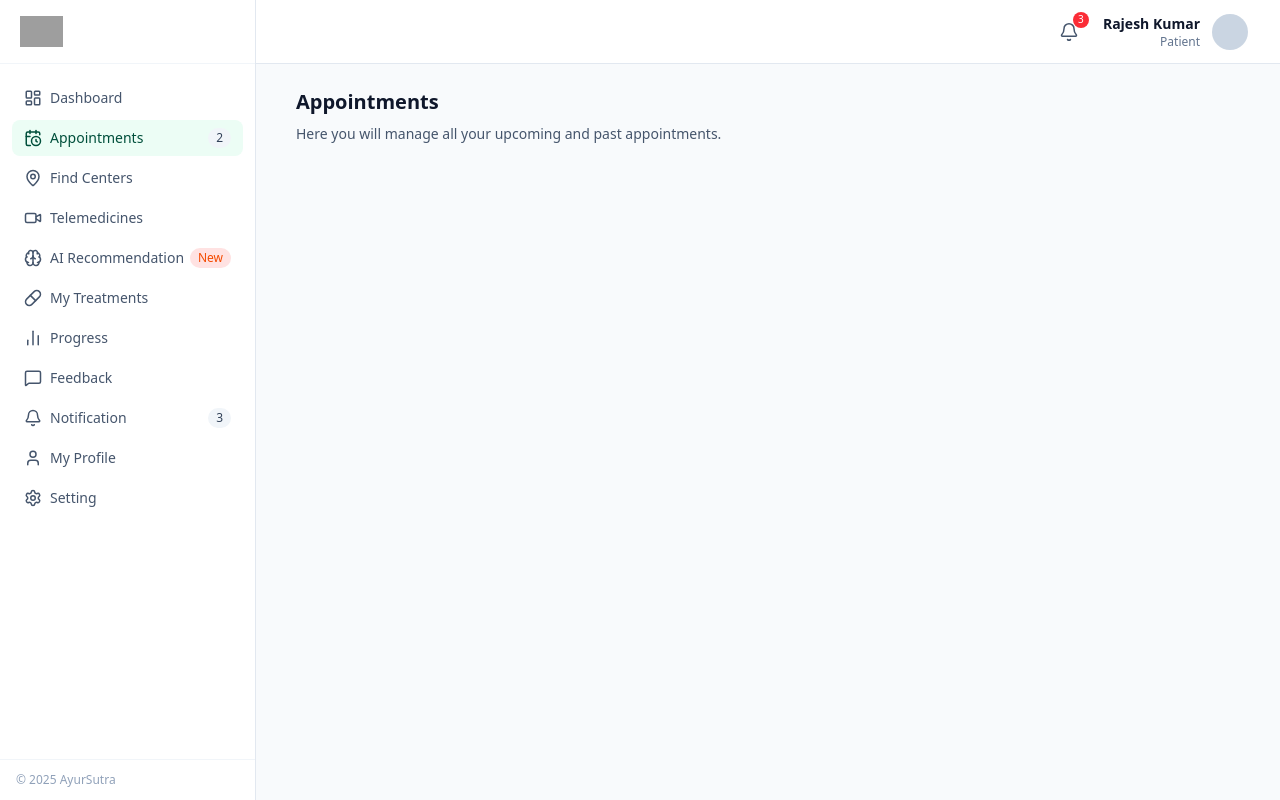
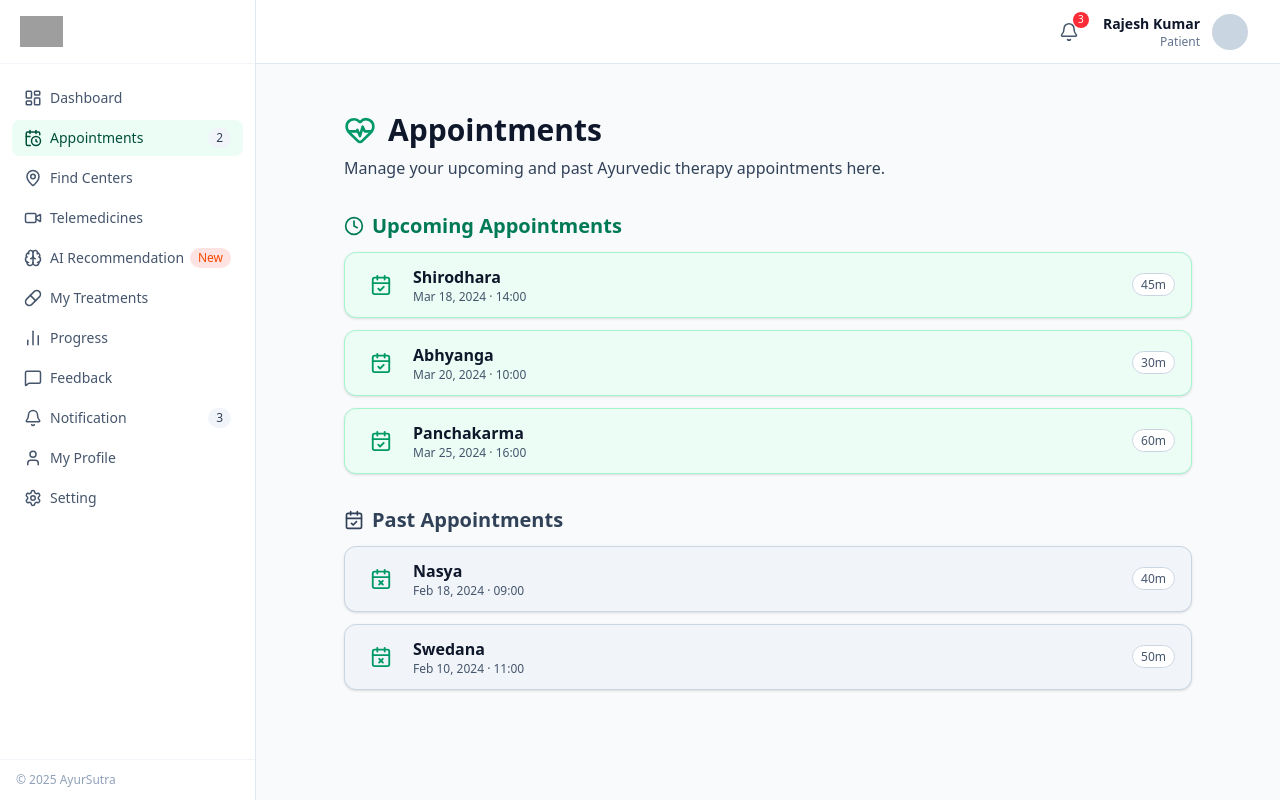
Before and after one commit to samshete05/AyurSutra-SIH, a React app in the folder frontend/: page /patient/appointments in a window 1280 px wide. Built offline with nearby package versions, Linux system fonts and the light colour scheme; grey boxes are pictures that could not be loaded; the HTML template or start-up script is replaced by a standard one.

Commit message:
designing patient pages

```diff
--- a/frontend/src/pages/patient/AppointmentsPage.jsx
+++ b/frontend/src/pages/patient/AppointmentsPage.jsx
@@ -1,14 +1,177 @@
-import React from "react";
+import React, { useState } from "react";
+import { HeartPulse, Clock, CalendarCheck, CalendarX, X } from "lucide-react";
 
-function AppointmentsPage() {
+const dummyUpcoming = [
+  { id: 1, therapyName: "Shirodhara", dateTime: "Mar 18, 2024 · 14:00", duration: "45m", description: "Calming oil and head therapy.", imgSrc: "https://images.unsplash.com/photo-1556228724-4e866b065b09?auto=format&fit=crop&w=400&q=60" },
+  { id: 2, therapyName: "Abhyanga", dateTime: "Mar 20, 2024 · 10:00", duration: "30m", description: "Full body oil massage for rejuvenation.", imgSrc: "https://images.unsplash.com/photo-1506744038136-46273834b3fb?auto=format&fit=crop&w=400&q=60" },
+  { id: 3, therapyName: "Panchakarma", dateTime: "Mar 25, 2024 · 16:00", duration: "60m", description: "Detoxification therapy for balance.", imgSrc: "https://images.unsplash.com/photo-1499696014601-6d0acf753d35?auto=format&fit=crop&w=400&q=60" },
+];
+
+const dummyPast = [
+  { id: 4, therapyName: "Nasya", dateTime: "Feb 18, 2024 · 09:00", duration: "40m", description: "Nasal therapy for cleansing.", imgSrc: "https://images.unsplash.com/photo-1515377905703-c4788e51af15?auto=format&fit=crop&w=400&q=60" },
+  { id: 5, therapyName: "Swedana", dateTime: "Feb 10, 2024 · 11:00", duration: "50m", description: "Herbal steam therapy.", imgSrc: "https://images.unsplash.com/photo-1518704073962-fb069b8b43e7?auto=format&fit=crop&w=400&q=60" },
+];
+
+function AppointmentCard({ therapyName, dateTime, duration, status, onClick }) {
+  const bgColor = status === "upcoming" ? "bg-emerald-50" : "bg-slate-100";
+  const borderColor = status === "upcoming" ? "border-emerald-200" : "border-slate-300";
+  const Icon = status === "upcoming" ? CalendarCheck : CalendarX;
+
   return (
-    <div className="space-y-2">
-      <h2 className="text-xl font-semibold text-slate-900">Appointments</h2>
-      <p className="text-sm text-slate-600">
-        Here you will manage all your upcoming and past appointments.
-      </p>
+    <div
+      onClick={onClick}
+      tabIndex={0}
+      role="button"
+      className={`rounded-xl border ${borderColor} ${bgColor} px-4 py-3 flex items-center justify-between shadow-sm hover:shadow-lg cursor-pointer focus:outline-none focus:ring-2 focus:ring-emerald-400 transition-shadow duration-300`}
+      aria-label={`${therapyName} appointment on ${dateTime}`}
+      onKeyDown={(e) => { if (e.key === 'Enter' || e.key === ' ') onClick() }}
+    >
+      <div className="flex items-center gap-3">
+        <div className={`h-10 w-10 rounded-full flex items-center justify-center text-emerald-600`}>
+          <Icon size={22} className="stroke-[2]" />
+        </div>
+        <div>
+          <p className="text-base font-semibold text-slate-900">{therapyName}</p>
+          <p className="text-xs text-slate-600">{dateTime}</p>
+        </div>
+      </div>
+      <div className="text-xs text-slate-600">
+        <span className="px-2 py-0.5 rounded-full bg-white border border-slate-300">
+          {duration}
+        </span>
+      </div>
     </div>
   );
 }
 
-export default AppointmentsPage;
+function AppointmentModal({ appointment, onClose, markCompleted }) {
+  if (!appointment) return null;
+
+  return (
+    <div className="fixed inset-0 z-50 flex items-center justify-center bg-black bg-opacity-40 backdrop-blur-sm p-4">
+      <div className="bg-white rounded-2xl max-w-lg w-full shadow-xl relative p-6">
+        <button
+          onClick={onClose}
+          className="absolute top-4 right-4 text-slate-600 hover:text-slate-900"
+          aria-label="Close modal"
+        >
+          <X size={24} />
+        </button>
+
+        <div className="flex flex-col md:flex-row gap-6">
+          <img
+            src={appointment.imgSrc}
+            alt={`${appointment.therapyName} therapy`}
+            className="w-full md:w-48 h-32 md:h-auto object-cover rounded-xl shadow-md"
+          />
+          <div className="flex-1">
+            <h3 className="text-2xl font-semibold text-slate-900 mb-2">{appointment.therapyName}</h3>
+            <p className="text-sm text-slate-600 mb-1">{appointment.dateTime}</p>
+            <p className="text-sm text-slate-600 mb-4">Duration: {appointment.duration}</p>
+            <p className="text-base text-slate-700">{appointment.description}</p>
+
+            {appointment.status === "upcoming" && (
+              <button
+                onClick={() => markCompleted(appointment.id)}
+                className="mt-6 bg-emerald-600 text-white px-4 py-2 rounded-lg hover:bg-emerald-700 transition"
+              >
+                Mark as Completed
+              </button>
+            )}
+          </div>
+        </div>
+      </div>
+    </div>
+  );
+}
+
+export default function AppointmentsPage() {
+  const [upcomingAppointments, setUpcomingAppointments] = useState(
+    dummyUpcoming.map(a => ({ ...a, status: "upcoming" }))
+  );
+  const [pastAppointments, setPastAppointments] = useState(
+    dummyPast.map(a => ({ ...a, status: "past" }))
+  );
+
+  const [selectedAppointment, setSelectedAppointment] = useState(null);
+
+  const openModal = (appointment) => {
+    setSelectedAppointment(appointment);
+  };
+
+  const closeModal = () => {
+    setSelectedAppointment(null);
+  };
+
+  const markCompleted = (id) => {
+    // Move appointment from upcoming to past
+    const completed = upcomingAppointments.find(a => a.id === id);
+    if (!completed) return;
+
+    setUpcomingAppointments(upcomingAppointments.filter(a => a.id !== id));
+    setPastAppointments([{ ...completed, status: "past" }, ...pastAppointments]);
+    closeModal();
+  };
+
+  return (
+    <main className="max-w-4xl mx-auto p-6 space-y-8">
+      <div className="space-y-2">
+        <h1 className="text-3xl font-bold text-slate-900 flex items-center gap-3">
+          <HeartPulse size={32} className="stroke-emerald-600" />
+          Appointments
+        </h1>
+        <p className="text-base text-slate-700 max-w-2xl">
+          Manage your upcoming and past Ayurvedic therapy appointments here.
+        </p>
+      </div>
+
+      {/* Upcoming */}
+      <section>
+        <h2 className="text-xl font-semibold text-emerald-700 mb-3 flex items-center gap-2">
+          <Clock size={20} />
+          Upcoming Appointments
+        </h2>
+        {upcomingAppointments.length === 0 ? (
+          <p className="text-sm italic text-slate-500">No upcoming appointments.</p>
+        ) : (
+          <div className="space-y-3">
+            {upcomingAppointments.map(appointment => (
+              <AppointmentCard
+                key={appointment.id}
+                {...appointment}
+                onClick={() => openModal(appointment)}
+              />
+            ))}
+          </div>
+        )}
+      </section>
+
+      {/* Past */}
+      <section>
+        <h2 className="text-xl font-semibold text-slate-700 mb-3 flex items-center gap-2">
+          <CalendarCheck size={20} className="text-slate-700" />
+          Past Appointments
+        </h2>
+        {pastAppointments.length === 0 ? (
+          <p className="text-sm italic text-slate-500">No past appointments.</p>
+        ) : (
+          <div className="space-y-3">
+            {pastAppointments.map(appointment => (
+              <AppointmentCard
+                key={appointment.id}
+                {...appointment}
+                onClick={() => openModal(appointment)}
+              />
+            ))}
+          </div>
+        )}
+      </section>
+
+      <AppointmentModal
+        appointment={selectedAppointment}
+        onClose={closeModal}
+        markCompleted={markCompleted}
+      />
+    </main>
+  );
+}
--- a/frontend/src/pages/patient/FindCentersPage.jsx
+++ /dev/null
@@ -1,15 +0,0 @@
-import React from "react";
-
-function FindCentersPage() {
-  return (
-    <div className="space-y-2">
-      <h2 className="text-xl font-semibold text-slate-900">Find Centers</h2>
-      <p className="text-sm text-slate-600">
-        Search and explore nearby Ayurvedic centers. A map and filters will be
-        added here.
-      </p>
-    </div>
-  );
-}
-
-export default FindCentersPage;
```
